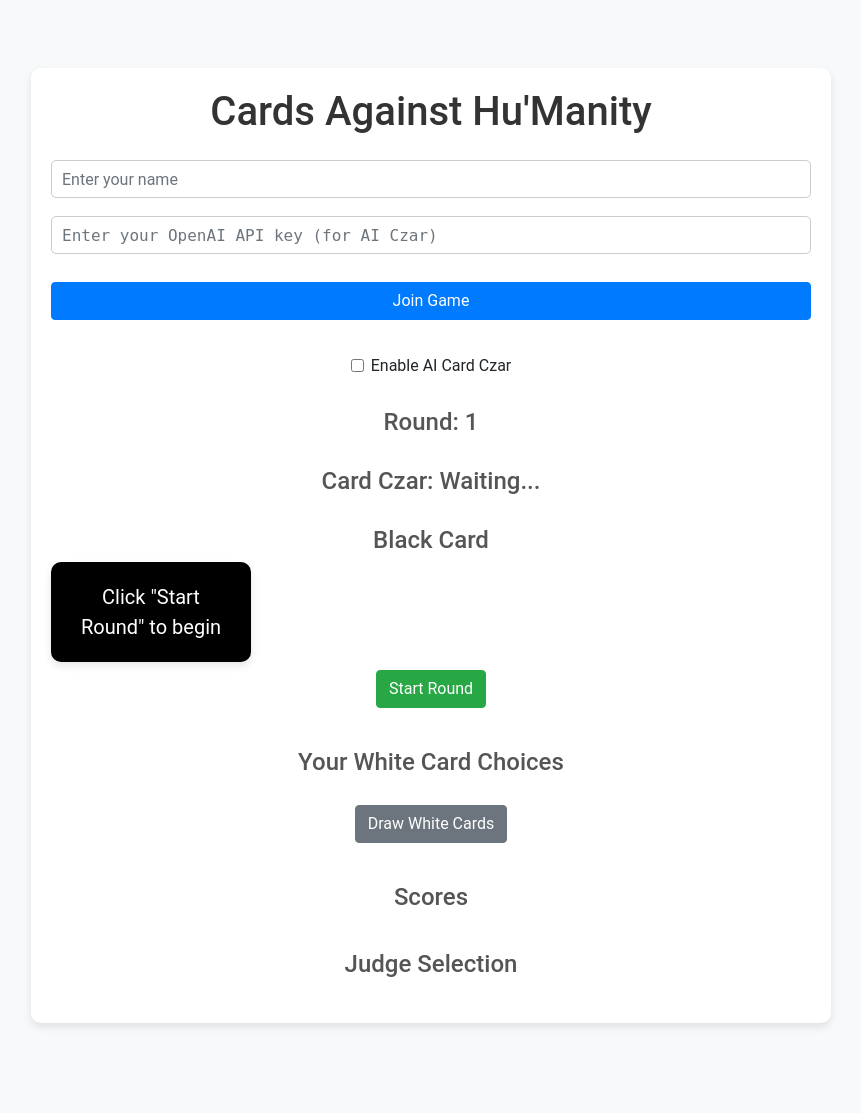
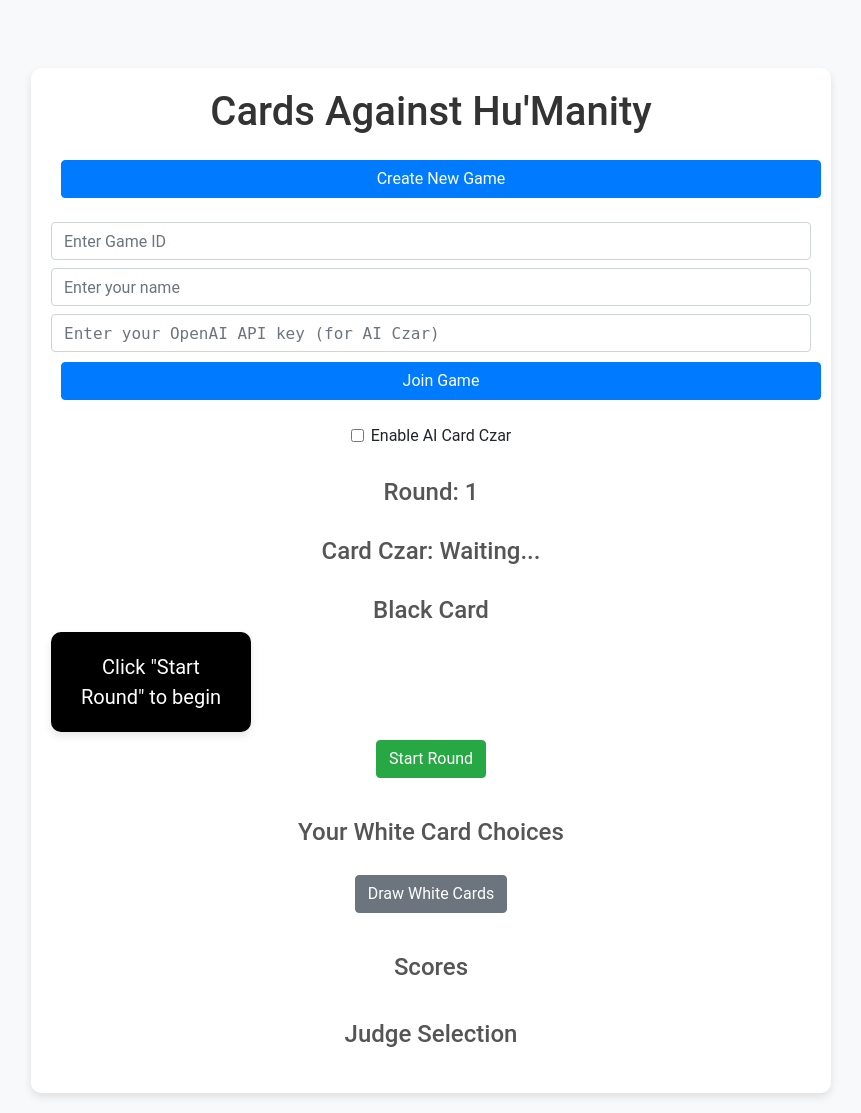
Before and after one commit to Sal47506/CAH-online, a Flask app: page / in a window 1280 px wide. Shown: the whole page, without its empty margins (209-1070 px from the left). Before the commit the page ends 1027 px from the top, so only its background shows below. Run offline with Flask 2, Linux system fonts and the light colour scheme; some libraries are stand-ins or nearby versions.

Commit message:
new changes in game rooms

```diff
--- a/app.py
+++ b/app.py
@@ -83,14 +83,20 @@
 
 @socketio.on("join_game")
 def handle_join_game(data):
+    game_id = data["game_id"]
     player_name = data["player_name"]
     api_key = data.get("api_key", "")
 
-    if player_name not in game_state["players"]:
-        game_state["players"][player_name] = 0
+    if game_id in game_rooms:
+        if player_name in game_rooms[game_id]["players"]:
+            emit("error", {"message": "Player already joined the game."})
+            return
+
+        game_rooms[game_id]["players"][player_name] = 0
         if api_key:
-            game_state["api_keys"][player_name] = api_key
-        emit("update_players", game_state["players"], broadcast=True)
+            game_rooms[game_id]["api_keys"][player_name] = api_key
+        join_room(game_id)
+        emit("update_players", game_rooms[game_id]["players"], room=game_id)
 
 @socketio.on("start_round")
 def handle_start_round(data):
--- a/templates/home.html
+++ b/templates/home.html
@@ -10,5 +10,9 @@
     <form action="/create_game" method="POST">
         <button type="submit">Create New Game</button>
     </form>
+    <form action="/join_game" method="GET">
+        <input type="text" name="game_id" placeholder="Enter Game ID" required>
+        <button type="submit">Join Game</button>
+    </form>
 </body>
 </html>
--- a/templates/index.html
+++ b/templates/index.html
@@ -12,12 +12,18 @@
     <div class="container mt-5">
         <h1 class="text-center mb-4">Cards Against Hu'Manity</h1>
 
+        <!-- Create Game -->
+        <form action="/create_game" method="POST" class="mb-4">
+            <button type="submit" class="btn btn-primary btn-block">Create New Game</button>
+        </form>
+
         <!-- Join Game -->
-        <div class="join-section mb-4">
+        <form action="/join_game" method="GET" class="mb-4">
+            <input type="text" name="game_id" class="form-control mb-2" placeholder="Enter Game ID" required>
             <input type="text" id="player-name" class="form-control mb-2" placeholder="Enter your name">
             <input type="password" id="api-key" class="form-control mb-2" placeholder="Enter your OpenAI API key (for AI Czar)">
-            <button class="btn btn-primary btn-block" onclick="joinGame()">Join Game</button>
-        </div>
+            <button type="submit" class="btn btn-primary btn-block">Join Game</button>
+        </form>
 
         <!-- AI Czar Toggle -->
         <div class="form-check form-switch mb-4">
@@ -59,24 +65,35 @@
 
         <script>
             const socket = io();
+            const gameId = document.getElementById("game-id").value;
             let playerName = "";
-            let selectedCard = null;
+            let hasJoined = false;
 
             function joinGame() {
+                if (hasJoined) {
+                    alert("You have already joined the game.");
+                    return;
+                }
                 playerName = document.getElementById("player-name").value;
                 const apiKey = document.getElementById("api-key").value;
+                if (!playerName) {
+                    alert("Please enter your name.");
+                    return;
+                }
                 socket.emit("join_game", {
+                    game_id: gameId,
                     player_name: playerName,
                     api_key: apiKey
                 });
+                hasJoined = true;
             }
 
             function startRound() {
-                socket.emit("start_round");
+                socket.emit("start_round", { game_id: gameId });
             }
 
             function drawWhiteCards() {
-                socket.emit("draw_white_cards");
+                socket.emit("draw_white_cards", { game_id: gameId });
             }
 
             function submitCard(card) {
@@ -85,15 +102,15 @@
                 }
                 card.classList.add("selected");
                 selectedCard = card;
-                socket.emit("submit_card", { player_name: playerName, white_card: card.textContent });
+                socket.emit("submit_card", { game_id: gameId, player_name: playerName, white_card: card.textContent });
             }
 
             function judgeRound(winner) {
-                socket.emit("judge_round", { winner: winner });
+                socket.emit("judge_round", { game_id: gameId, winner: winner });
             }
 
             function toggleAICzar(enabled) {
-                socket.emit("toggle_ai_czar", { enabled: enabled });
+                socket.emit("toggle_ai_czar", { game_id: gameId, enabled: enabled });
             }
 
             socket.on("update_players", function(players) {
```
Also changed, not shown: templates/game.html (+12 -1 lines).
